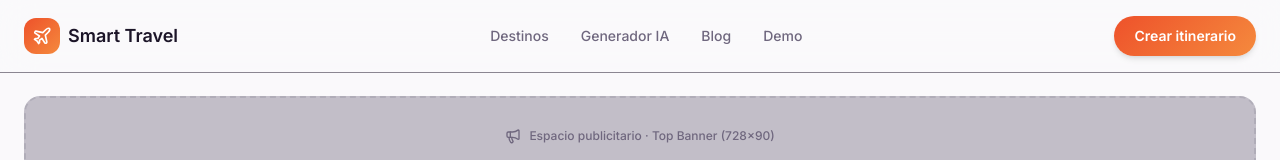
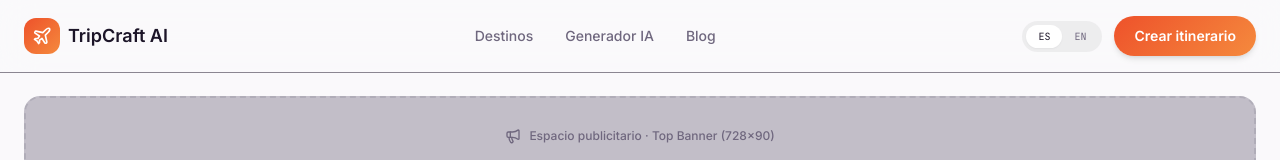
Before and after one commit to eduardodaza/paginaweblovable, a Next.js app in the folder cuenta-test-viajes-main/viajes-main/: page / in a window 1280 px wide. Shown: the top 160 px of the page. Built offline with nearby package versions, Linux system fonts and the light colour scheme.

Commit message:
Update Navbar.tsx

```diff
--- a/cuenta-test-viajes-main/viajes-main/src/components/landing/sections/Navbar.tsx
+++ b/cuenta-test-viajes-main/viajes-main/src/components/landing/sections/Navbar.tsx
@@ -1,7 +1,10 @@
 import { motion } from "framer-motion";
 import { Plane } from "lucide-react";
+import type { Locale } from "@/lib/types";
 
-export function Navbar() {
+interface Props { locale: Locale; onLocaleChange: (l: Locale) => void; }
+
+export function Navbar({ locale, onLocaleChange }: Props) {
   return (
     <motion.header
       initial={{ y: -20, opacity: 0 }}
@@ -14,17 +17,31 @@ export function Navbar() {
           <span className="inline-flex items-center justify-center w-9 h-9 rounded-xl text-primary-foreground" style={{ background: "var(--gradient-hero)" }}>
             <Plane className="w-5 h-5" />
           </span>
-          <span>Smart Travel</span>
+          <span>TripCraft AI</span>
         </a>
         <ul className="hidden md:flex items-center gap-8 text-sm font-medium text-muted-foreground">
-          <li><a href="#destinos" className="hover:text-foreground transition">Destinos</a></li>
-          <li><a href="#generador" className="hover:text-foreground transition">Generador IA</a></li>
+          <li><a href="#destinos" className="hover:text-foreground transition">{locale === "es" ? "Destinos" : "Destinations"}</a></li>
+          <li><a href="#generador" className="hover:text-foreground transition">{locale === "es" ? "Generador IA" : "AI Generator"}</a></li>
           <li><a href="#blog" className="hover:text-foreground transition">Blog</a></li>
-          <li><a href="#demo" className="hover:text-foreground transition">Demo</a></li>
         </ul>
-        <a href="#generador" className="text-sm font-semibold px-5 py-2.5 rounded-full text-primary-foreground shadow-md hover:opacity-90 transition" style={{ background: "var(--gradient-hero)" }}>
-          Crear itinerario
-        </a>
+        <div className="flex items-center gap-3">
+          {/* Selector idioma */}
+          <div className="flex bg-black/5 rounded-full p-1 text-[10px] font-mono">
+            <button onClick={() => onLocaleChange("es")}
+              className={`px-3 py-1 rounded-full transition-colors ${locale === "es" ? "bg-white shadow-sm" : "text-muted-foreground"}`}>
+              ES
+            </button>
+            <button onClick={() => onLocaleChange("en")}
+              className={`px-3 py-1 rounded-full transition-colors ${locale === "en" ? "bg-white shadow-sm" : "text-muted-foreground"}`}>
+              EN
+            </button>
+          </div>
+          <a href="#generador"
+            className="text-sm font-semibold px-5 py-2.5 rounded-full text-primary-foreground shadow-md hover:opacity-90 transition"
+            style={{ background: "var(--gradient-hero)" }}>
+            {locale === "es" ? "Crear itinerario" : "Create itinerary"}
+          </a>
+        </div>
       </nav>
     </motion.header>
   );
```
